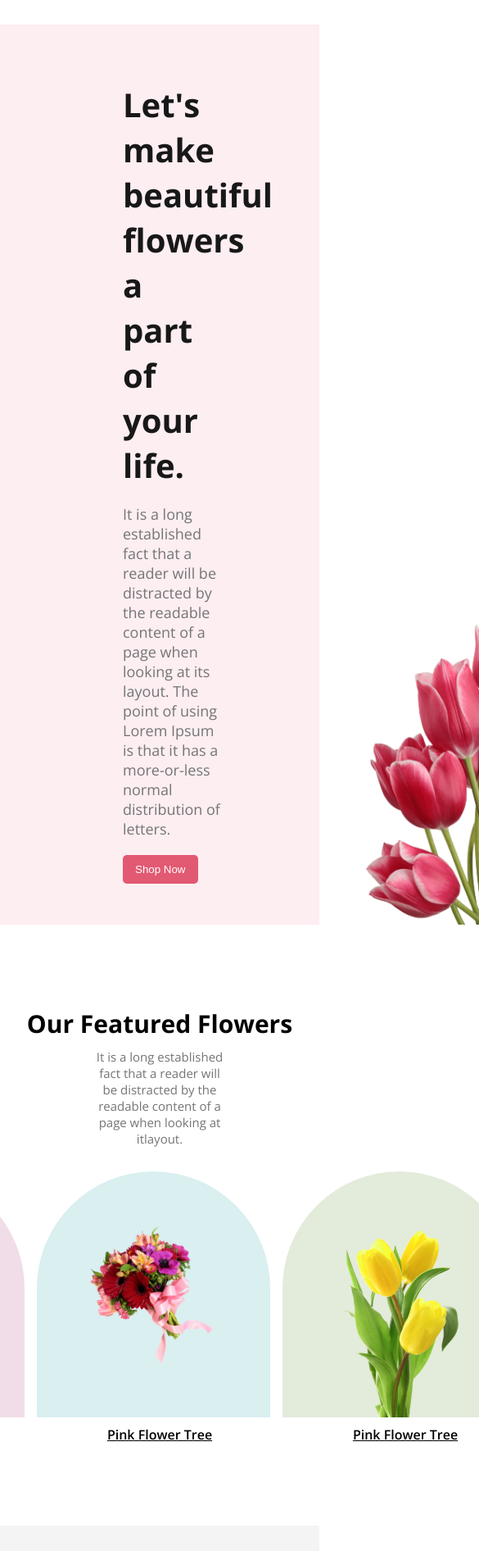
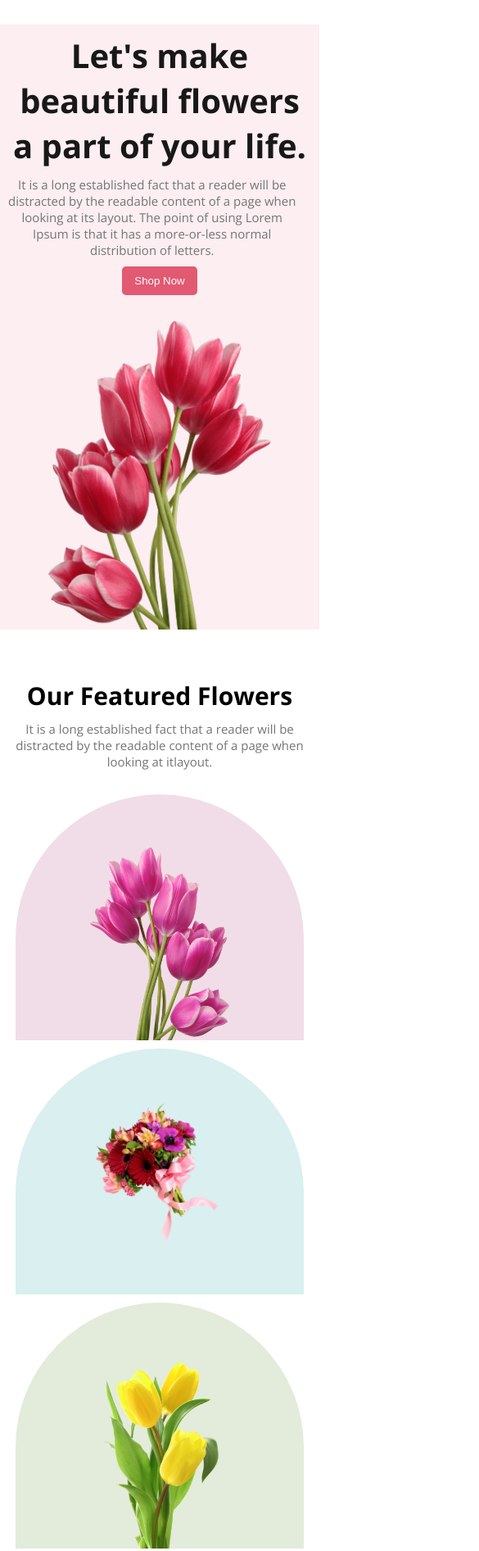
Before and after one commit to jehadhosendev/Flower-shop, a plain HTML site: page index.html in a window 390 px wide. Shown: the top 1892 px of the page at 82% size, 585 px wide, since content can reach past the window. Drawn offline with nearby package versions, Linux system fonts and the light colour scheme; a web font is replaced by a local one.

Commit message:
initited media qurey

```diff
--- a/style/style.css
+++ b/style/style.css
@@ -163,6 +163,7 @@
     width: 50%;
     display: grid;
     grid-template-columns: repeat(3, 280px);
+    gap: 10px;
     justify-content: center;
     align-items: center;
     margin: 0 auto;
@@ -333,6 +334,7 @@
     border: none;
     padding: 10px;
     margin-right: 10px;
+    border-radius: 5px;
 }
 /* section-5-style end */
 
@@ -372,3 +374,118 @@
     color: white;
 }
 /* Footer-style end */
+
+/* media qurey 576px-style stert */
+@media screen and (max-width:576px) {
+    #hero,
+    #section-1 .image-container,
+    .section-2-container,
+    #section-3,
+    #section-4 .image-container {
+        grid-template-columns: 1fr;
+        justify-content: center;
+        align-items: center;
+        width: 100%;
+        padding: 0px;
+        margin-top: 30px;
+        margin-bottom: 30px;
+
+    }
+        .hero-container,
+        .section-3-container,
+        #section-4 .image {
+            flex-direction: column;
+            justify-content: center;
+            align-items: center;
+            margin: 0 auto;
+            padding: 0;
+            gap: 20px;
+        }
+    #hero .hero-content{
+        padding: 10px;
+        text-align: center;
+    }
+        .hero-content h2,
+        .section-3-container h3{
+        width: 100%;
+        margin-bottom: 10px;
+
+        }
+    #section-1 .image-container {
+        width: 100%;
+        flex-direction: column;
+        gap: 10px;
+     }
+    #section-1 h3{
+        margin-top: 0px;
+    }
+        .hero-content p,
+        .section-3-container p,
+        #section-1 p,
+        #section-4 p {
+        width: 95%;
+        margin-bottom: 10px;
+        font-size: 15px;
+        }
+
+    #section-1,
+    #section-3,
+    #section-4{
+        width: 95%;
+        height: auto;
+        padding: 30px 0px;
+    }
+    #section-2{
+        width: 100%;
+    }
+
+        .section-3-image{
+            width: 100%;
+            height: auto;
+            margin: 0 auto;
+        }
+        .image-container .image{
+            width: 95%;
+            margin: 0 auto;
+        }
+
+     #section-1,.image-container a {
+        margin-bottom: 0;
+        }
+ #section-2{
+        margin-bottom: 30px;
+        padding: 20px 0px;
+        }
+
+       .section-3-content{
+        width: 100%;
+        height: auto;
+       }
+#section-4 .image-container .image{
+        width: 100%;
+        height: 400px;
+}
+           #section-4 img{
+            width: 100%;
+            height: 380px;
+            padding-top: 0px;
+            gap: 10px;
+           }
+   #section-4{
+    padding-bottom: 0px;
+    margin-bottom: 0px;
+   }
+ #section-5{
+    width: 90%;
+    padding: 20px 10px;
+    background-size: cover;
+    margin-bottom: 20px;
+ }
+ footer{
+    width: 100%;
+    padding: 0px;
+    padding-bottom: 50px;
+ }
+
+}
+/* media qurey 576px-style end */
```
Also changed, not shown: index.html (+2 -1 lines).
